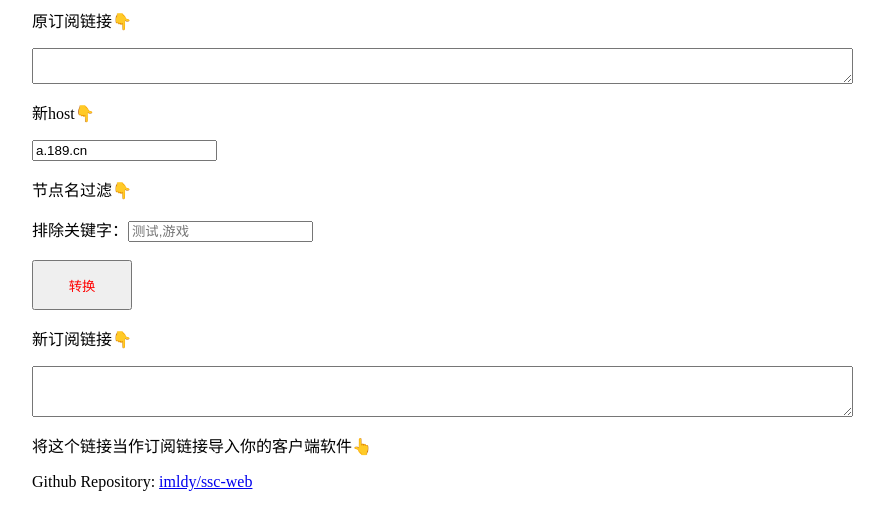
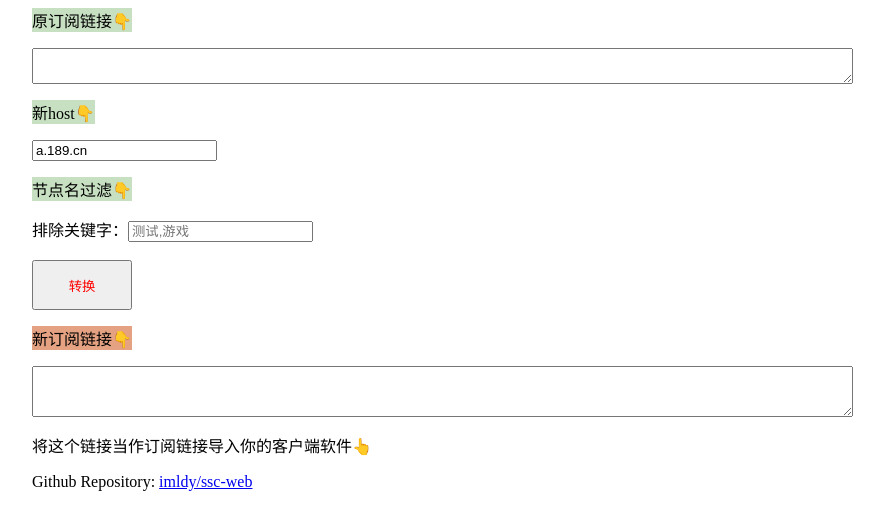
Before and after one commit to imldy/ssc-web, a plain HTML site: page index.html in a window 1280 px wide. Shown: the whole page, without its empty margins (292-1176 px from the left). Drawn offline with Linux system fonts and the light colour scheme.

Commit message:
参数提示标题增加背景颜色

```diff
--- a/index.html
+++ b/index.html
@@ -37,20 +37,33 @@
             margin: auto;
             width: 50%;
         }
+
+        .small {
+            width: max-content;
+        }
+
+        .arg {
+            background-color: rgb(200, 224, 194);
+        }
+
+        .result {
+            background-color: rgb(229, 162, 130);
+            width: max-content;
+        }
     </style>
 </head>
 
 <body>
     <div id="main">
-        <p>原订阅链接👇</p>
+        <p class="arg small">原订阅链接👇</p>
         <textarea name="suburl" spellcheck="false" rows="2" cols="100"></textarea>
-        <p>新host👇</p>
+        <p class="arg small">新host👇</p>
         <input name="newhost" type="text" value="a.189.cn">
-        <p>节点名过滤👇</p>
+        <p class="arg small">节点名过滤👇</p>
         <label>排除关键字：</label><input name="nameexclude" placeholder="测试,游戏" type="text">
         <br><br>
         <button class="button" onclick="Conver()">转换</button>
-        <p>新订阅链接👇</p>
+        <p class="result small">新订阅链接👇</p>
         <textarea name="newsuburl" spellcheck="false" rows="3" cols="100"></textarea>
         <p>将这个链接当作订阅链接导入你的客户端软件👆</p>
         <p>Github Repository: <a href="https://github.com/imldy/ssc-web">imldy/ssc-web</a></p>
```
